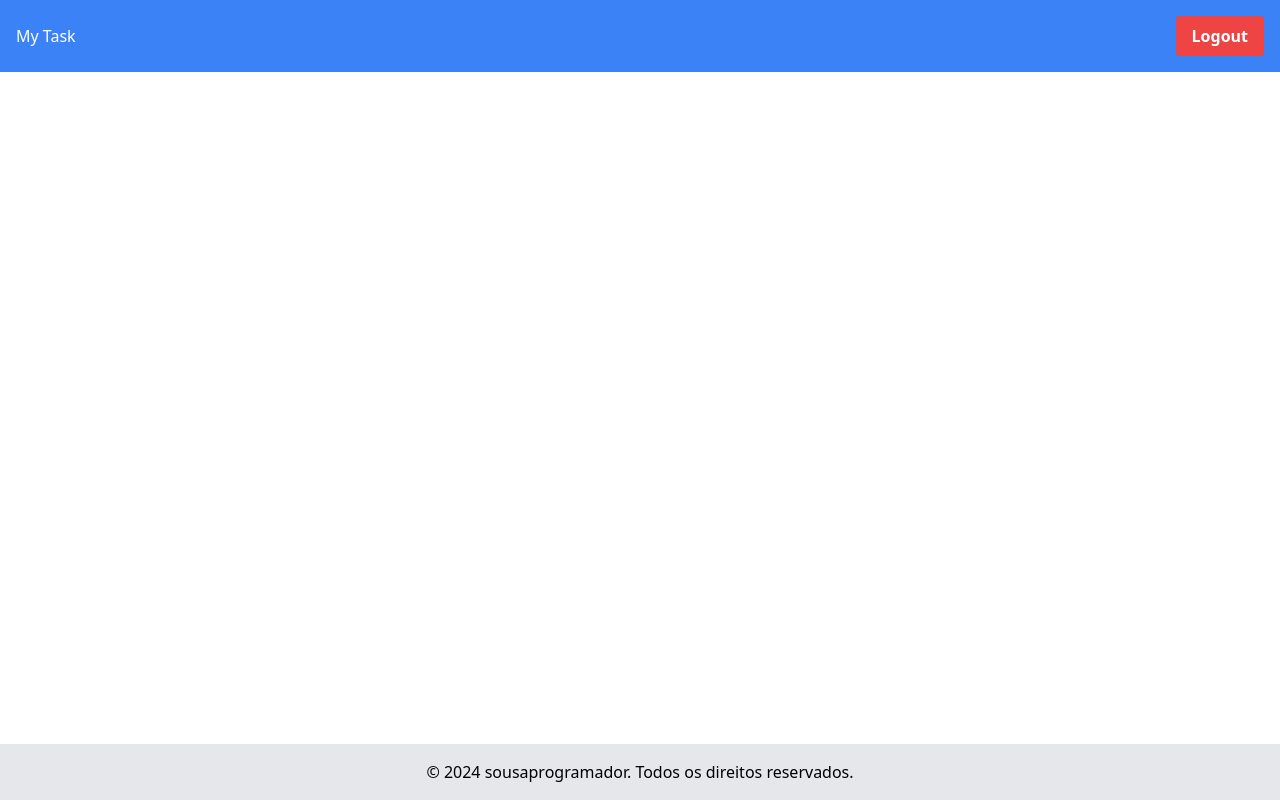
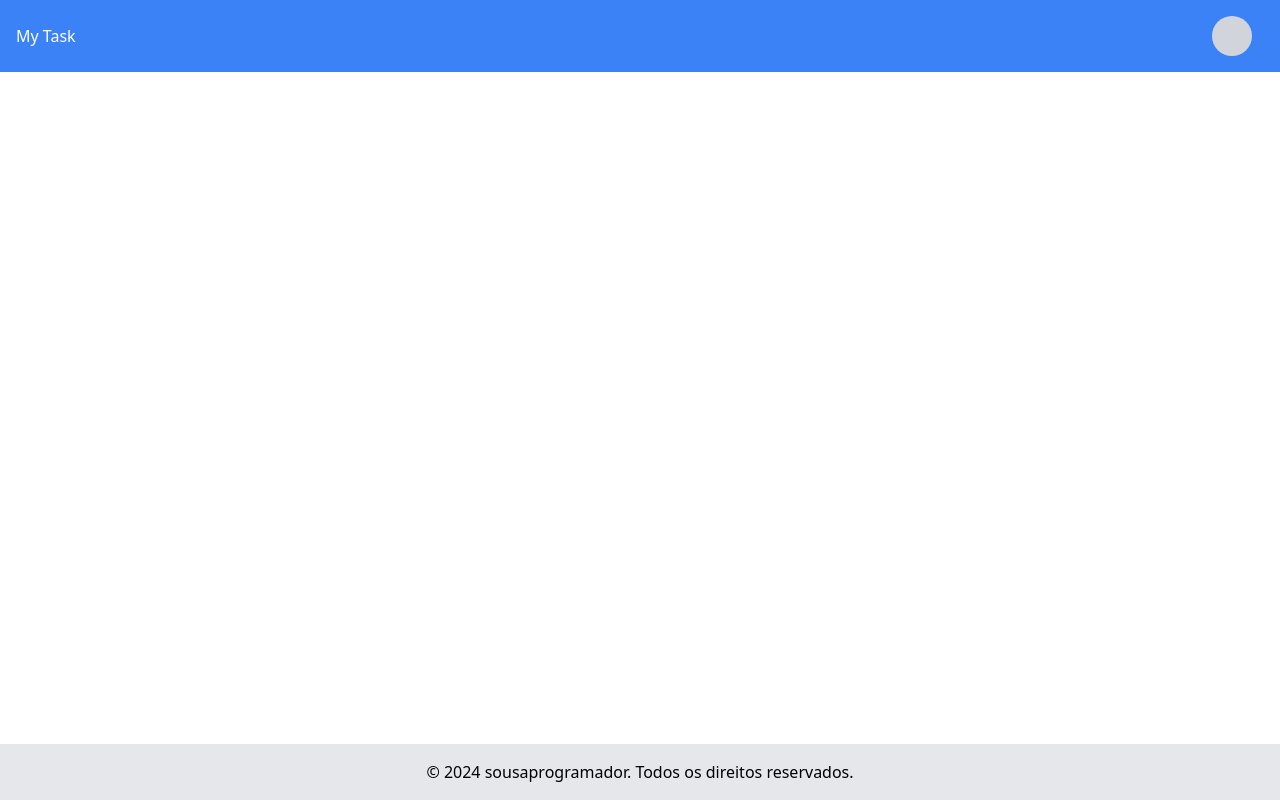
Before and after one commit to sousaprogramador/todo-task-front, a React (Create React App) app: page /tasks in a window 1280 px wide. Built offline with nearby package versions, Linux system fonts and the light colour scheme.

Commit message:
validation forms

```diff
--- a/src/components/Header.js
+++ b/src/components/Header.js
@@ -1,25 +1,55 @@
-import React from 'react';
+import React, { useState } from 'react';
 import { useAuth } from '../context/AuthContext';
 import { useNavigate } from 'react-router-dom';
 
 function Header() {
-  const { logout } = useAuth();
+  const { logout, user } = useAuth();
   const navigate = useNavigate();
+  const [isDropdownOpen, setIsDropdownOpen] = useState(false);
 
   const handleLogout = () => {
     logout();
     navigate('/login');
   };
 
+  const toggleDropdown = () => {
+    setIsDropdownOpen(!isDropdownOpen);
+  };
+
   return (
     <header className='bg-blue-500 text-white p-4 flex justify-between items-center'>
       <h1>My Task</h1>
-      <button
-        onClick={handleLogout}
-        className='bg-red-500 hover:bg-red-700 text-white font-bold py-2 px-4 rounded'
-      >
-        Logout
-      </button>
+      <div className='relative'>
+        <div
+          className='flex items-center cursor-pointer'
+          onClick={toggleDropdown}
+        >
+          <div className='w-10 h-10 bg-gray-300 rounded-full flex justify-center items-center'>
+            {user?.avatar ? (
+              <img
+                src={user.avatar}
+                alt='Avatar'
+                className='w-10 h-10 rounded-full object-cover'
+              />
+            ) : (
+              <span className='text-xl font-semibold'>
+                {user?.name?.charAt(0).toUpperCase()}
+              </span>
+            )}
+          </div>
+          <span className='ml-3'>{user?.name}</span>
+        </div>
+        {isDropdownOpen && (
+          <div className='absolute right-0 mt-2 w-48 bg-white rounded-md shadow-lg py-1 z-10'>
+            <button
+              onClick={handleLogout}
+              className='block w-full text-left px-4 py-2 text-gray-700 hover:bg-gray-100'
+            >
+              Logout
+            </button>
+          </div>
+        )}
+      </div>
     </header>
   );
 }
--- a/src/context/AuthContext.js
+++ b/src/context/AuthContext.js
@@ -1,22 +1,13 @@
-import React, { createContext, useContext, useState, useEffect } from 'react';
+import React, { createContext, useState, useContext } from 'react';
 import api from '../services/api';
 
-export const AuthContext = createContext();
+const AuthContext = createContext();
 
 export const useAuth = () => useContext(AuthContext);
 
 export const AuthProvider = ({ children }) => {
   const [isAuthenticated, setIsAuthenticated] = useState(false);
-  const [loading, setLoading] = useState(true);
-
-  useEffect(() => {
-    const token = sessionStorage.getItem('authToken');
-    if (token) {
-      api.defaults.headers.Authorization = `Bearer ${token}`;
-      setIsAuthenticated(true);
-    }
-    setLoading(false);
-  }, []);
+  const [user, setUser] = useState(null);
 
   const login = async (email, senha) => {
     try {
@@ -25,9 +16,13 @@ export const AuthProvider = ({ children }) => {
         password: senha,
       });
       const token = response.data.token;
+      const userData = response.data.user;
 
       sessionStorage.setItem('authToken', token);
+      sessionStorage.setItem('user', JSON.stringify(userData));
       api.defaults.headers.Authorization = `Bearer ${token}`;
+
+      setUser(userData);
       setIsAuthenticated(true);
 
       return true;
@@ -39,16 +34,14 @@ export const AuthProvider = ({ children }) => {
 
   const logout = () => {
     sessionStorage.removeItem('authToken');
-    api.defaults.headers.Authorization = undefined;
+    sessionStorage.removeItem('user');
+    api.defaults.headers.Authorization = null;
     setIsAuthenticated(false);
+    setUser(null);
   };
 
-  if (loading) {
-    return <div>Loading...</div>;
-  }
-
   return (
-    <AuthContext.Provider value={{ isAuthenticated, login, logout }}>
+    <AuthContext.Provider value={{ isAuthenticated, user, login, logout }}>
       {children}
     </AuthContext.Provider>
   );
```
